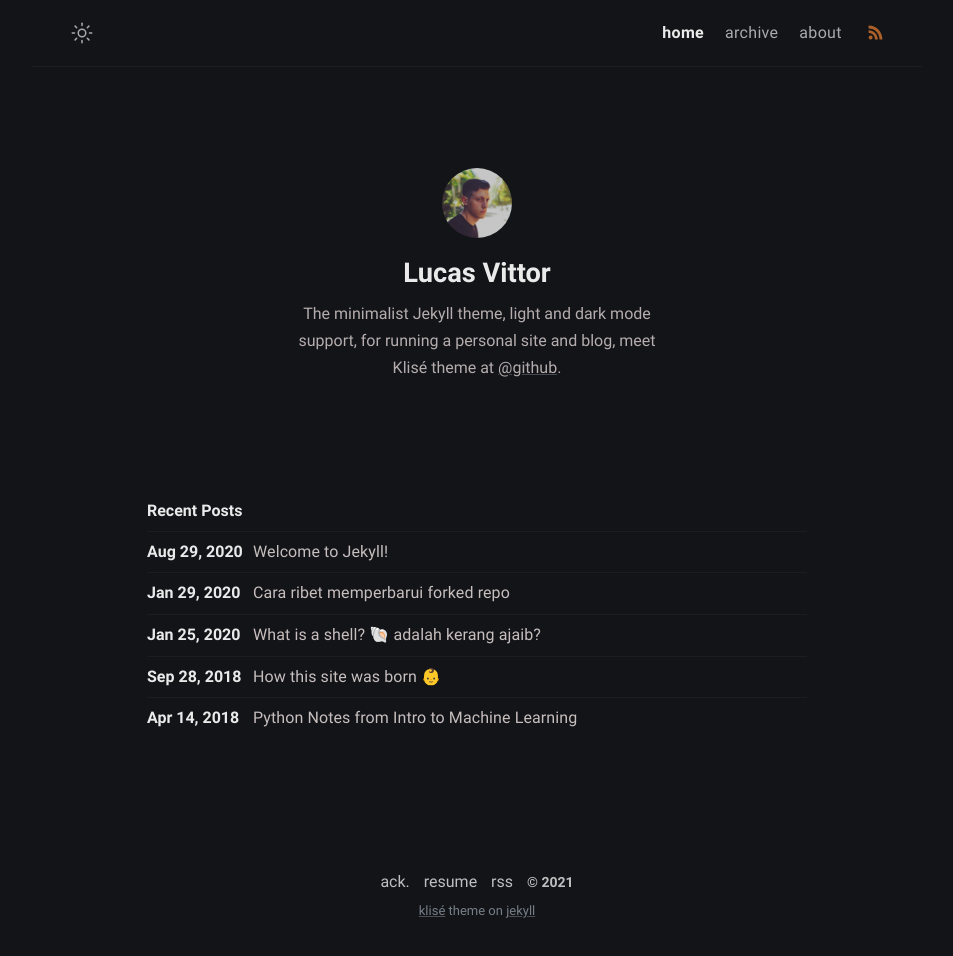
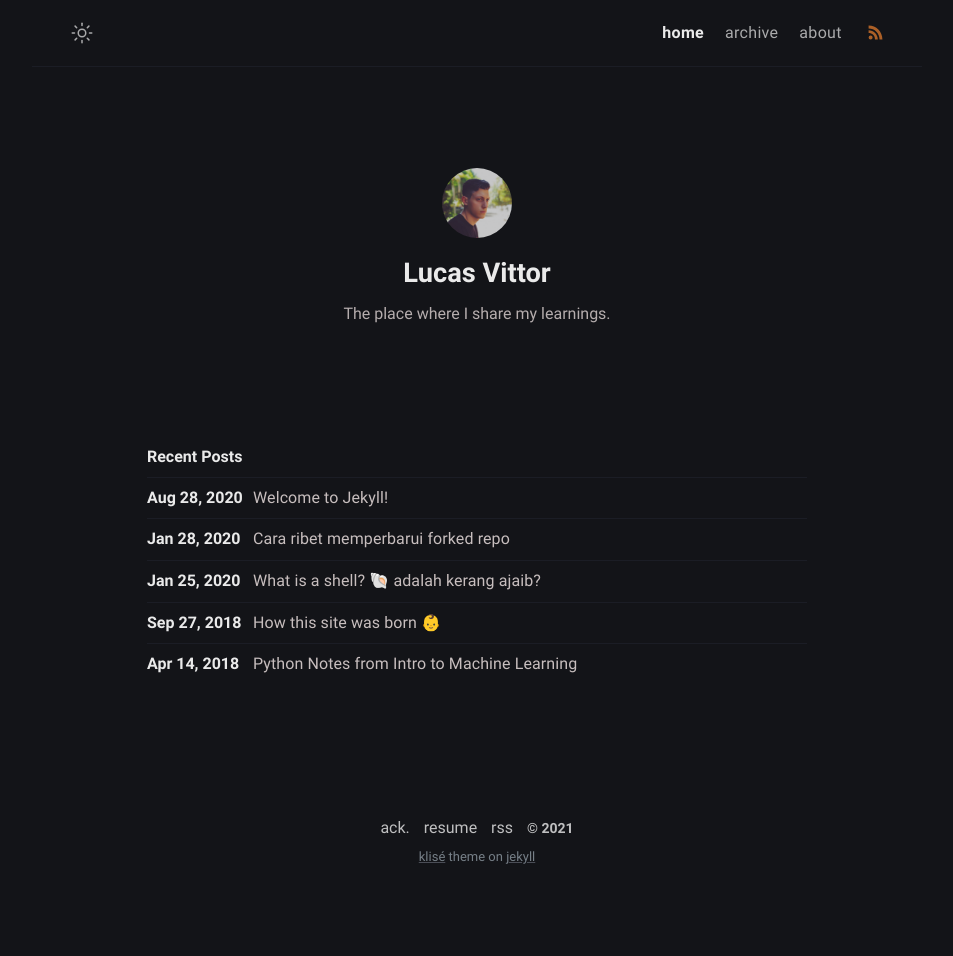
Before and after one commit to lvvittor/blog, a Jekyll site: the page built from index.md, in a window 1280 px wide. Shown: the whole page, without its empty margins (163-1116 px from the left). Built offline with Jekyll 4.4.1, drawn with Linux system fonts in a browser that asks for light colours; after the commit the page ends 902 px from its top, so only the background shows below that.

Commit message:
chore(config): change config and klise info
Signed-off-by: lvvittor <lvvittor@gmail.com>

```diff
--- a/_config.yml
+++ b/_config.yml
@@ -1,29 +1,27 @@
 # Site settings
-title: Klise Theme # site title
+title: Lucas Vittor Blog # site title
 description: >- # site description
-  He's writing in Bahasa about web technology and experience as a journal
-  for documentation things that he learned, meet him <a href="https://github.com/piharpi" target="_blank" rel="noopener">@github</a>.
+  The place where I share my learnings.
 lang: en-US # default lang
-timezone: Asia/Jakarta # set your timezone
+timezone: America/Argentina/Buenos_Aires # set your timezone: https://en.wikipedia.org/wiki/List_of_tz_database_time_zones
 image: assets/img/ogp.png # This image used for Open Graph more info https://ogp.me/
-repo: https://github.com/piharpi/jekyll-klise # site repo [optional]
+repo: https://github.com/lvvittor/lvvittor.github.io # site repo [optional]
 mode: dark # default theme "dark" | "light"
 
 # Profile settings
 author:
   name: Lucas Vittor # author name
   bio: >- # tell to the world
-    The minimalist Jekyll theme, light and dark mode support, for running a personal site and blog,
-    meet Klisé theme at <a href="https://github.com/piharpi/jekyll-klise" target="_blank" rel="noopener">@github</a>.
-  username: username # general username
-  github: github_username # github username
-  twitter: twitter_username # twitter username
+    The place where I share my learnings.
+  username: lvvittor # general username
+  github: lvvittor # github username
+  twitter: lvvittor # twitter username
   facebook: facebook_username # facebook username
-  email: your-email@email.com # email adress
+  email: lvvittor@gmail.com # email adress
   avatar: /assets/img/avatar.png # change with your own avatar
 
 # URL settings
-url: "https://klise.now.sh" #
+url: "https://lvvittor.github.io/" #
 baseurl:
 permalink: /:title/
 google_analytics: # leave it blank if not wish
```
Also changed, not shown: assets/img/ogp.png, klise.gemspec.
